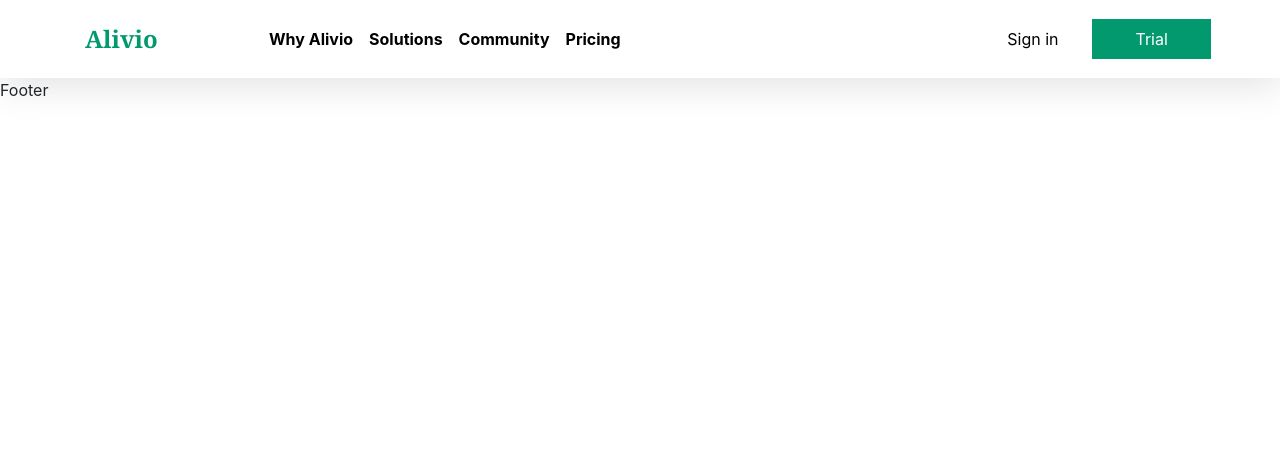
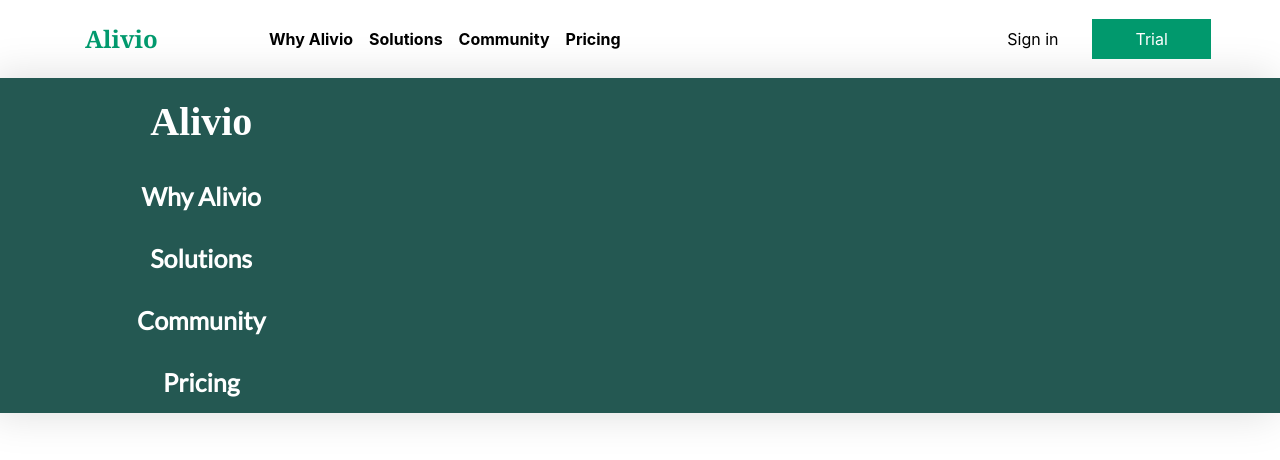
Before and after one commit to 404th/quadrade, a React (Create React App) app: page / in a window 1280 px wide. Shown: the top 460 px of the page. Built offline with nearby package versions, Linux system fonts and the light colour scheme.

Commit message:
Footer is ready

```diff
--- a/public/index.html
+++ b/public/index.html
@@ -3,6 +3,7 @@
   <head>
     <meta charset="utf-8" />
     <link rel="icon" href="./img/header/06.svg" />
+    <link href="https://fonts.googleapis.com/css2?family=Lato&display=swap" rel="stylesheet">
     <link rel="stylesheet" href="https://stackpath.bootstrapcdn.com/bootstrap/4.5.2/css/bootstrap.min.css" integrity="sha384-JcKb8q3iqJ61gNV9KGb8thSsNjpSL0n8PARn9HuZOnIxN0hoP+VmmDGMN5t9UJ0Z" crossorigin="anonymous">
     <meta name="viewport" content="width=device-width, initial-scale=1" />
     <title>Simple App</title>
--- a/src/components/app/App.jsx
+++ b/src/components/app/App.jsx
@@ -1,5 +1,5 @@
 import React from 'react'
-
+import './App.css'
 //COMPONENTS
 import Header from '../header/Header'
 import Footer from '../footer/Footer'
--- a/src/components/footer/Footer.css
+++ b/src/components/footer/Footer.css
@@ -0,0 +1,38 @@
+footer {
+  width: 100%;
+  min-height: 86px;
+  background-color: #245852;
+  color: #fff;
+  box-shadow: -6px 0 40px 2px #dfdfdf !important ;
+}
+
+.project_footer_cover {
+  width: 100%;
+  height: 100%;
+}
+
+.footer_navigation {
+  display: flex;
+  flex-direction: column;
+  justify-content: space-around;
+  align-items: center;
+}
+
+/* footer_navigation dagi linklar */
+.footer_navigation a {
+  text-decoration: none;
+  color: #fff;
+  font-family: 'Lato', sans-serif;
+  font-style: normal;
+  font-weight: 600;
+  font-size: 25px;
+  line-height: 30px;
+}
+
+.footer_navigation a:nth-child(1) {
+  font-family: Avenir;
+  font-style: normal;
+  font-weight: 900;
+  font-size: 40px;
+  line-height: 55px;
+}
--- a/src/components/footer/Footer.jsx
+++ b/src/components/footer/Footer.jsx
@@ -1,10 +1,30 @@
 import React from 'react'
+import './Footer.css'
+import { FooterNavigationButtons } from '../../statics'
+import { NavLink } from 'react-router-dom'
 
 const Footer = () => {
+
+  const setFooterNavigation = () => {
+    return FooterNavigationButtons.map( (name, i) => {
+      return (
+        <NavLink className={'p-3'} to={name[1]} key={i} >{ name[0] }</NavLink>
+      )
+    } )
+  }
   return (
-    <div>
-      Footer
-    </div>
+    <footer className="project_footer">
+      <div className="container p-0 project_footer_cover">
+        <div className="row p-0">
+          <div className="col-lg-3 col-md-12 col-sm-12 p-0">
+            <div className="footer_navigation">
+              { setFooterNavigation() }
+            </div>
+          </div>
+          <div className="col-lg-9 col-md-12 col-sm-12 p-0"></div>
+        </div>
+      </div>
+    </footer>
   )
 }
 
--- a/src/components/header/Header.jsx
+++ b/src/components/header/Header.jsx
@@ -1,13 +1,13 @@
 import React from 'react'
 import './Header.css'
 import { NavLink } from 'react-router-dom'
-import { NavigationButtons } from '../../statics'
+import { HeaderNavigationButtons } from '../../statics'
 
 const Header = () => {
 
   const setLi = () => {
     return (
-      NavigationButtons.map( (item, i) => {
+      HeaderNavigationButtons.map( (item, i) => {
         return (
           <li className='nav-item navigation_button_li' key={i} >
             <NavLink className='nav-link' to={ item[1] } >{ item[0] }</NavLink>
--- a/src/statics.js
+++ b/src/statics.js
@@ -1,6 +1,14 @@
-export const NavigationButtons = [
+export const HeaderNavigationButtons = [
   ['Why Alivio', '/why'],
   ['Solutions', '/solutions'],
   ['Community', '/community'],
   ['Pricing', '/pricing'],
 ]
+
+export const FooterNavigationButtons = [
+  ['Alivio', '/'],
+  ['Why Alivio', '/why'],
+  ['Solutions', '/solutions'],
+  ['Community', '/community'],
+  ['Pricing', '/pricing'],
+]
```
